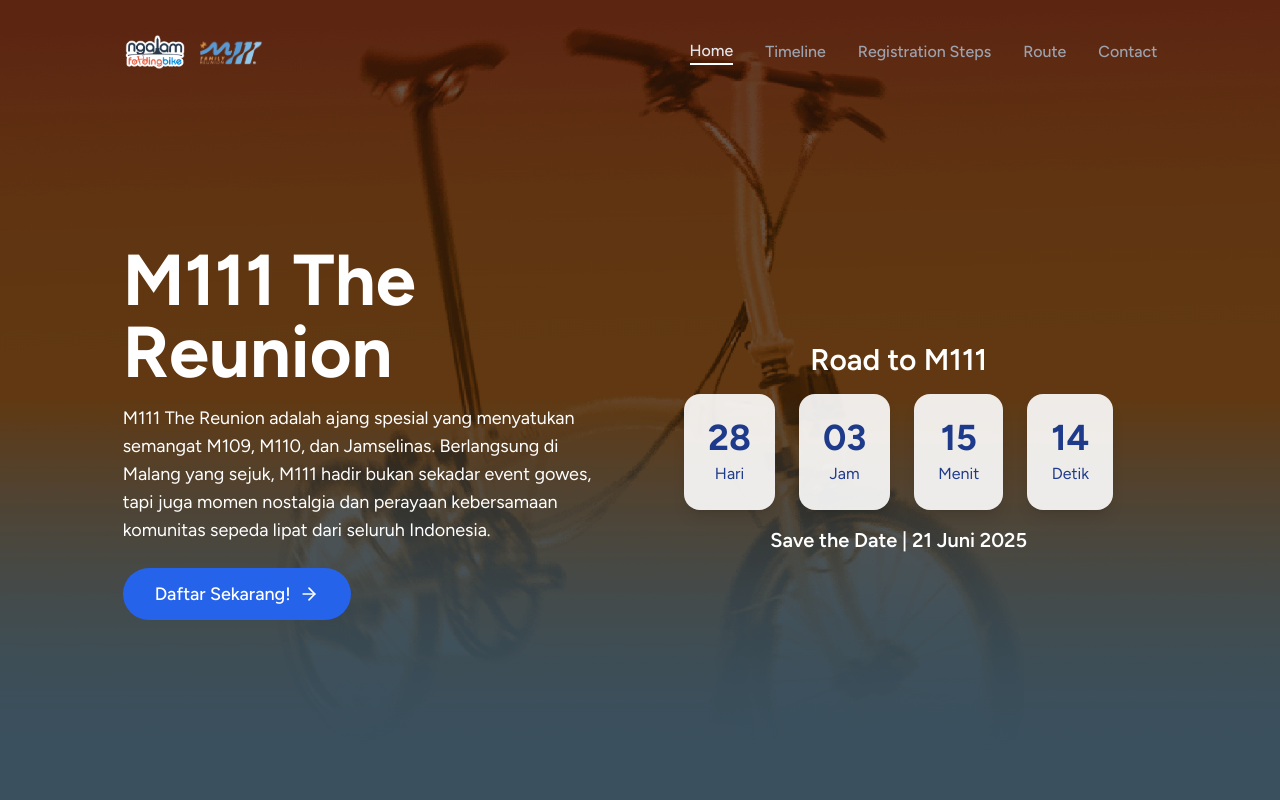
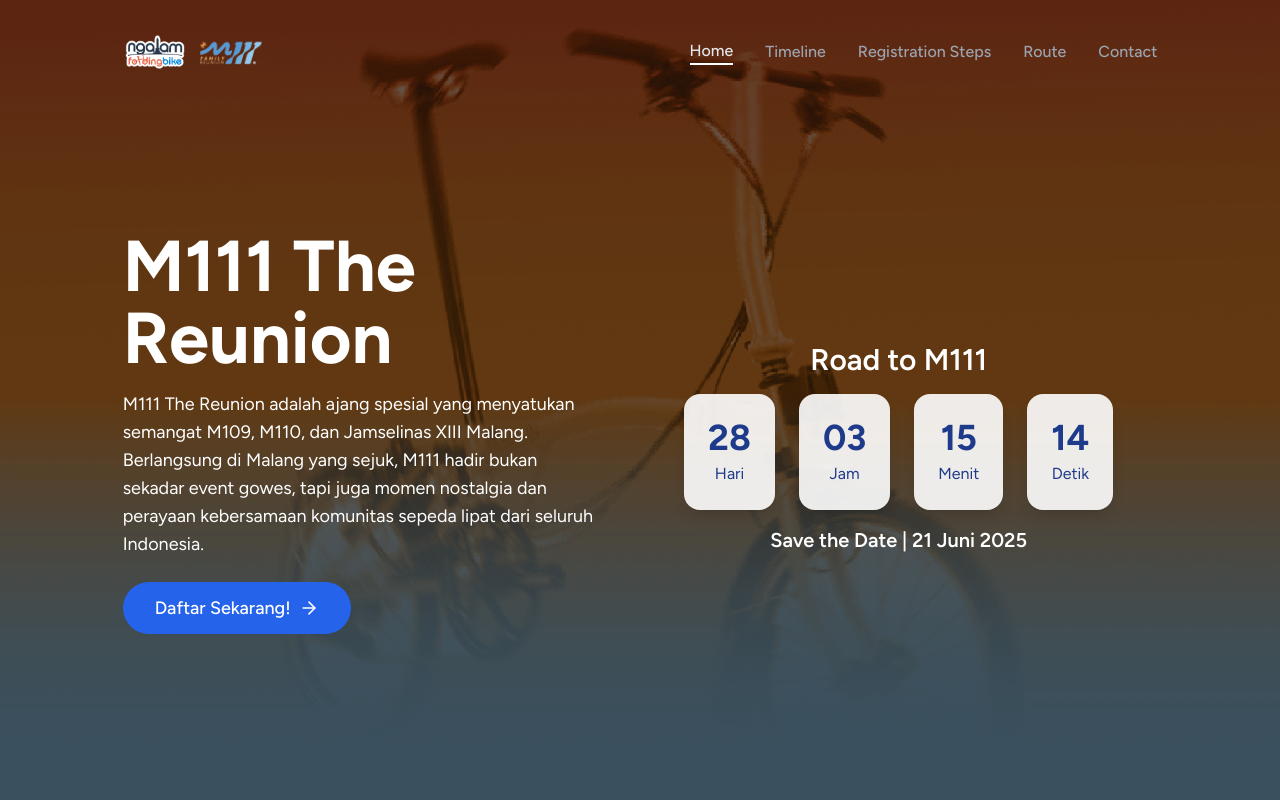
Before and after one commit to GilangPambudi/m111k, a Next.js app: page / in a window 1280 px wide. Shown: the top 800 px of the page. Built offline with nearby package versions, Linux system fonts and the light colour scheme.

Commit message:
feat: update event description to include Jamselinas XIII for clarity

```diff
--- a/components/sections/hero-section.tsx
+++ b/components/sections/hero-section.tsx
@@ -156,7 +156,7 @@ export default function HeroSection() {
                             M111 The Reunion
                         </h1>
                         <p className="text-base md:text-lg text-white mb-6 text-start md:text-left">
-                            M111 The Reunion adalah ajang spesial yang menyatukan semangat M109, M110, dan Jamselinas. Berlangsung di Malang yang sejuk, M111 hadir bukan sekadar event gowes, tapi juga momen nostalgia dan perayaan kebersamaan komunitas sepeda lipat dari seluruh Indonesia.
+                            M111 The Reunion adalah ajang spesial yang menyatukan semangat M109, M110, dan Jamselinas XIII Malang. Berlangsung di Malang yang sejuk, M111 hadir bukan sekadar event gowes, tapi juga momen nostalgia dan perayaan kebersamaan komunitas sepeda lipat dari seluruh Indonesia.
                         </p>
 
                         {/* Desktop button - hidden on mobile */}
```
